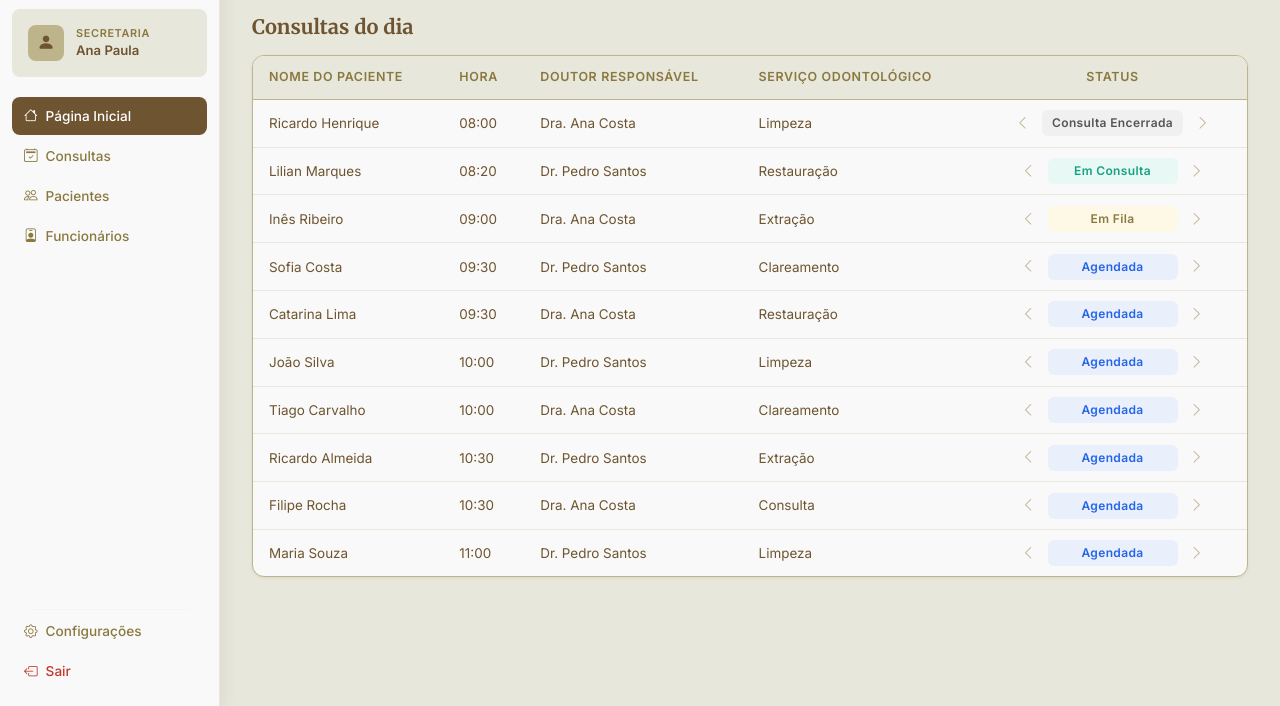
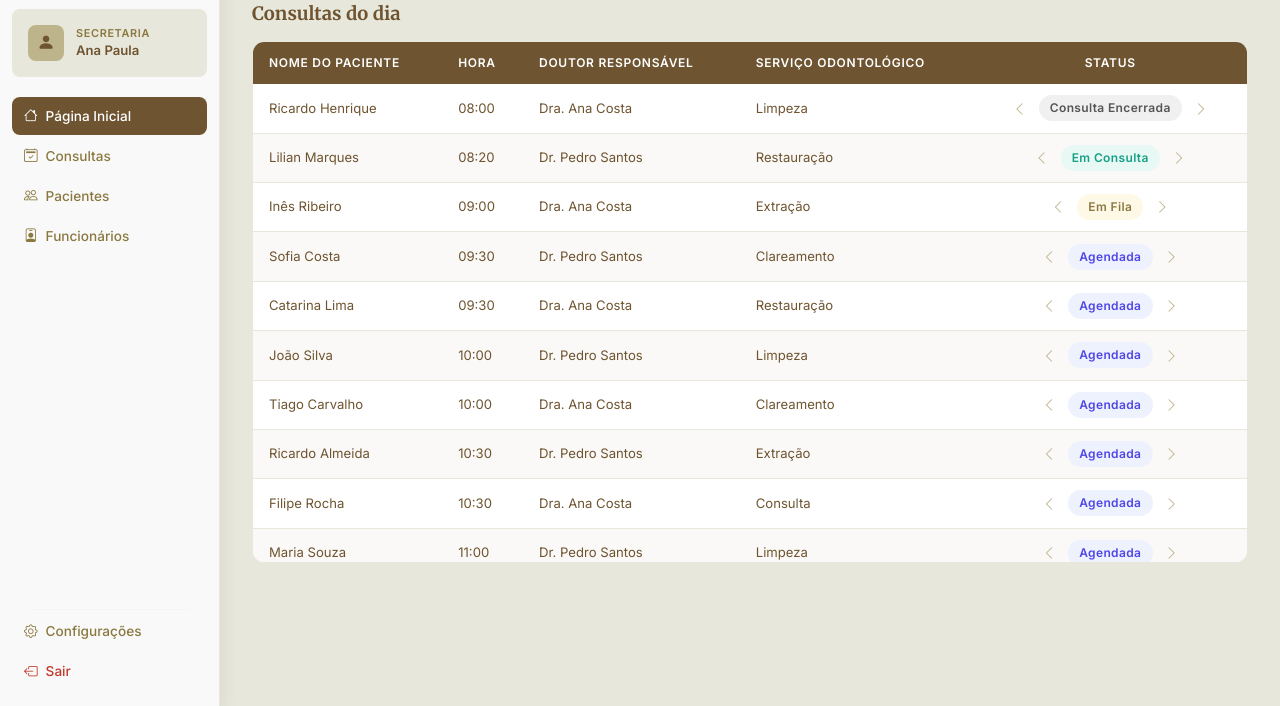
Before and after one commit to GustavoPereira26/Gestao-Clinica-Odontologica, a plain HTML site: page dentus-clinic/Frontend/recepcionista/dashboard.html in a window 1280 px wide. Shown: the part 94-800 px from the top of the page. Drawn offline with nearby package versions, Linux system fonts and the light colour scheme.

Commit message:
padronização de estilo com as demais paginas

```diff
--- a/dentus-clinic/Frontend/css/recepcionista/dashboard.css
+++ b/dentus-clinic/Frontend/css/recepcionista/dashboard.css
@@ -1,13 +1,20 @@
 /* ══════════════════════════════════════
    RECEPCIONISTA — Dashboard
+   Padronizado com Pacientes (cores + tipografia)
 ══════════════════════════════════════ */
 
-/* Topo: botões de ação */
+/* Base */
+body {
+  font-size: 0.82rem;
+  color: var(--c1);
+}
+
+/* ── Ações topo ── */
 .dashboard-actions {
   display: flex;
   align-items: center;
   gap: var(--space-3);
-  margin-bottom: var(--space-8);
+  margin-bottom: var(--space-6);
   flex-wrap: wrap;
 }
 
@@ -15,25 +22,32 @@
   display: inline-flex;
   align-items: center;
   gap: var(--space-2);
-  padding: .6rem 1.1rem;
-  border: 1.5px solid var(--c3);
+  padding: 0.55rem 1rem;
+
+  border: 1.5px solid var(--c4);
   border-radius: var(--radius-md);
+  background: #fff;
+  color: var(--c2);
+
+  font-size: 0.82rem;
+  font-weight: 600;
+  letter-spacing: 0.02em;
+
+  transition: all var(--transition);
+}
+
+.btn-action:hover {
+  border-color: var(--c2);
   background: var(--c5);
   color: var(--c1);
-  font-size: .85rem;
-  font-weight: 600;
-  transition: background var(--transition), border-color var(--transition), box-shadow var(--transition), transform var(--transition);
-  white-space: nowrap;
 }
-.btn-action:hover {
-  background: var(--c4);
-  border-color: var(--c2);
-  box-shadow: var(--shadow-sm);
-  transform: translateY(-1px);
+
+.btn-action i {
+  font-size: 0.9rem;
+  color: var(--c3);
 }
-.btn-action i { font-size: 1rem; color: var(--c2); }
 
-/* Botões alinhados à direita */
+/* direita */
 .dashboard-actions-right {
   margin-left: auto;
   display: flex;
@@ -41,114 +55,184 @@
   flex-wrap: wrap;
 }
 
-/* Seção consultas do dia */
+/* ── Título ── */
 .section-title {
   font-family: var(--font-display);
-  font-size: 1.25rem;
+  font-size: 1.15rem;
   font-weight: 700;
   color: var(--c1);
   margin-bottom: var(--space-4);
 }
 
-/* Tabela */
+/* ── Container da tabela (igual pacientes) ── */
 .table-wrapper {
-  border: 1px solid var(--c3);
+  background: #fff;
+  border: 1px solid var(--c4);
   border-radius: var(--radius-lg);
   overflow: hidden;
-  background: var(--c5);
-  box-shadow: var(--shadow-sm);
 }
 
+/* scroll */
+.table-scroll {
+  max-height: 520px;
+  overflow-y: auto;
+}
+
+/* ── Tabela ── */
 .consultas-table {
   width: 100%;
   border-collapse: collapse;
-  font-size: .84rem;
+  font-size: 0.82rem;
 }
 
+/* HEADER (igual pacientes) */
 .consultas-table thead {
-  background: var(--c4);
+  background: var(--c1);
 }
+
 .consultas-table thead th {
-  padding: .75rem 1rem;
+  padding: 0.75rem 1rem;
+
+  font-size: 0.75rem;
   font-weight: 600;
-  color: var(--c2);
-  font-size: .78rem;
+  letter-spacing: 0.06em;
   text-transform: uppercase;
-  letter-spacing: .05em;
-  border-bottom: 1.5px solid var(--c3);
+
+  color: #fff;
+  border: none;
   white-space: nowrap;
 }
 
+/* LINHAS */
 .consultas-table tbody tr {
   border-bottom: 1px solid var(--c4);
   transition: background var(--transition);
 }
-.consultas-table tbody tr:last-child { border-bottom: none; }
-.consultas-table tbody tr:hover { background: #f4f2ec; }
+
+/* zebra igual pacientes */
+.consultas-table tbody tr:nth-child(even) {
+  background: #faf9f7;
+}
+
+.consultas-table tbody tr:nth-child(odd) {
+  background: #fff;
+}
+
+/* hover */
+.consultas-table tbody tr:hover {
+  background: #f0ede8;
+}
 
 .consultas-table td {
-  padding: .65rem 1rem;
+  padding: 0.7rem 1rem;
+  font-size: 0.82rem;
   color: var(--c1);
   vertical-align: middle;
 }
 
-/* Coluna de status */
+/* ── STATUS ── */
 .status-cell {
   display: flex;
   align-items: center;
   justify-content: center;
   gap: var(--space-2);
-  white-space: nowrap;
 }
 
+/* setinha */
 .btn-status-arrow {
   background: none;
   border: none;
   color: var(--c3);
-  font-size: .9rem;
+  font-size: 0.88rem;
   padding: 2px 4px;
   border-radius: var(--radius-sm);
-  transition: color var(--transition), background var(--transition);
-  line-height: 1;
+  transition: all var(--transition);
 }
-.btn-status-arrow:hover { color: var(--c1); background: var(--c4); }
 
+.btn-status-arrow:hover {
+  color: var(--c1);
+  background: var(--c4);
+}
+
+/* badge padrão sistema */
 .status-badge {
   display: inline-block;
-  padding: .25rem .65rem;
-  border-radius: var(--radius-sm);
-  font-size: .75rem;
+  padding: 0.25rem 0.7rem;
+
+  border-radius: 99px;
+
+  font-size: 0.75rem;
   font-weight: 600;
-  letter-spacing: .03em;
-  min-width: 130px;
+  letter-spacing: 0.03em;
+
   text-align: center;
+  white-space: nowrap;
 }
 
-/* Cores dos status */
-.status-agendada        { background: #eaf0fb; color: #2563eb; }
-.status-em-fila         { background: #fef9e7; color: var(--c2); }
-.status-em-consulta     { background: #e8f8f5; color: #16a085; }
-.status-consulta-encerrada { background: #f0f0f0; color: #555; }
-.status-cancelada       { background: #fdecea; color: #c0392b; }
+/* cores suavizadas (menos saturadas) */
+.status-agendada {
+  background: #eef2ff;
+  color: #4f46e5;
+}
 
-/* Scroll interno na tabela em telas menores */
-.table-scroll {
-  max-height: 520px;
-  overflow-y: auto;
+.status-em-fila {
+  background: #fef9e7;
+  color: var(--c2);
 }
-.table-scroll::-webkit-scrollbar { width: 6px; }
-.table-scroll::-webkit-scrollbar-track { background: var(--c4); }
-.table-scroll::-webkit-scrollbar-thumb { background: var(--c3); border-radius: 3px; }
 
-/* Responsivo */
+.status-em-consulta {
+  background: #e8f8f5;
+  color: #16a085;
+}
+
+.status-consulta-encerrada {
+  background: #f0f0f0;
+  color: #555;
+}
+
+.status-cancelada {
+  background: #fdf0ee;
+  color: #c0392b;
+}
+
+/* ── Scroll ── */
+.table-scroll::-webkit-scrollbar {
+  width: 6px;
+}
+
+.table-scroll::-webkit-scrollbar-track {
+  background: var(--c4);
+}
+
+.table-scroll::-webkit-scrollbar-thumb {
+  background: var(--c3);
+  border-radius: 3px;
+}
+
+/* ── Responsivo ── */
 @media (max-width: 992px) {
-  .dashboard-actions { gap: var(--space-2); }
-  .dashboard-actions-right { margin-left: 0; width: 100%; }
-  .btn-action { flex: 1 1 auto; justify-content: center; }
+  .dashboard-actions {
+    gap: var(--space-2);
+  }
+
+  .dashboard-actions-right {
+    margin-left: 0;
+    width: 100%;
+  }
+
+  .btn-action {
+    flex: 1 1 auto;
+    justify-content: center;
+  }
 }
 
 @media (max-width: 576px) {
   .consultas-table thead th:nth-child(3),
-  .consultas-table td:nth-child(3) { display: none; } /* oculta doutor no mobile */
-  .status-badge { min-width: 100px; font-size: .7rem; }
+  .consultas-table td:nth-child(3) {
+    display: none;
+  }
+
+  .status-badge {
+    font-size: 0.7rem;
+  }
 }
```
